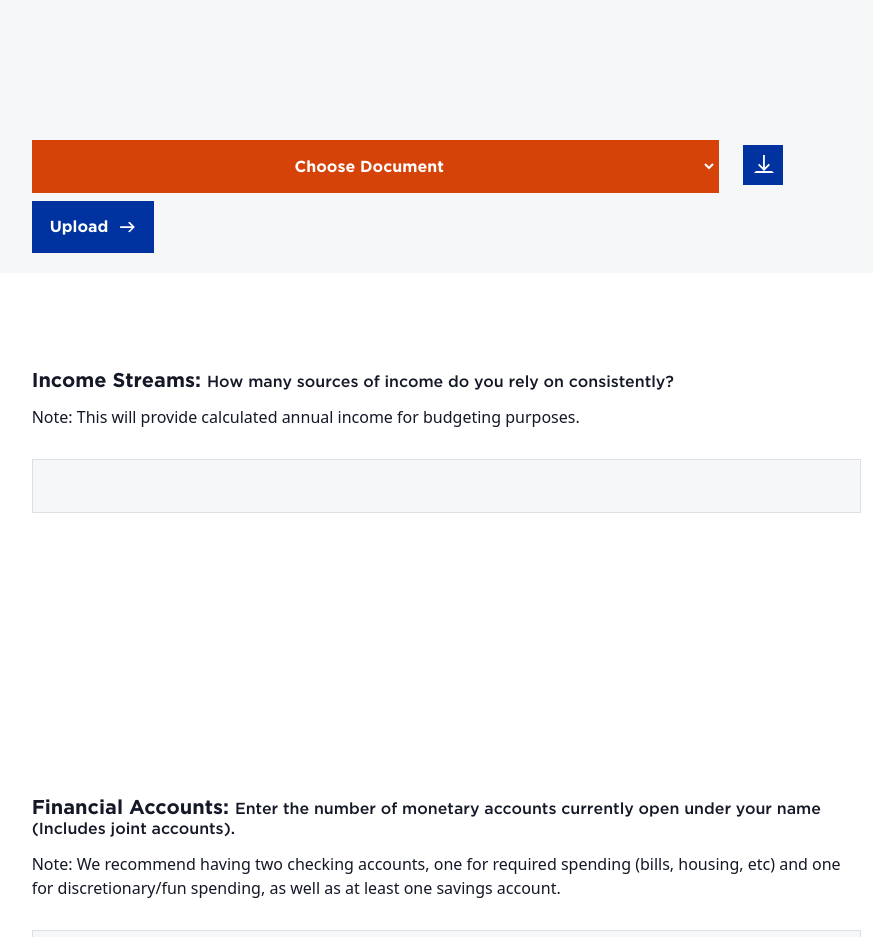
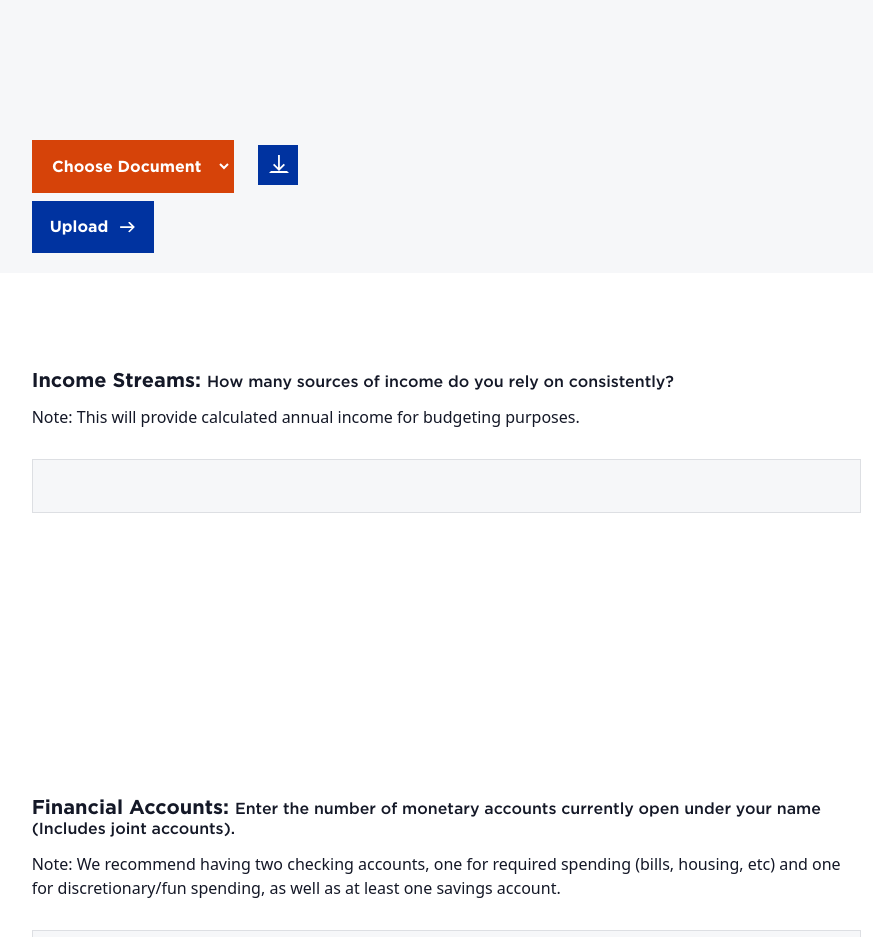
Before and after one commit to jordanralba/BSU-personal-finances, a plain HTML site: page index.html in a window 1280 px wide. Shown: the part 840-1777 px from the top of the page, without its empty margins (87-979 px from the left). Drawn offline with nearby package versions, Linux system fonts and the light colour scheme.

Commit message:
minor changes

```diff
--- a/index.html
+++ b/index.html
@@ -84,7 +84,7 @@
                     <div class="row">
                         <div class="col-md-12">
                             <div class="row">
-                                <div class="col-10">
+                                <div class="col-auto">
                                     <select id="document_select" data-bs-toggle="tooltip" data-bs-custom-class="custom-tooltip" title="Select the name to save the file under." name="document_select">
                                         <option value=""><i class="sub-label">Choose Document</i></option>
                                         <option value="0">State ID</option>
--- a/style.css
+++ b/style.css
@@ -293,7 +293,8 @@ input[type=file]{
     padding-right: 14px;
     border-width: 2px;
     margin-bottom: 8px;
-    width: 100%;
+    max-width: 100%;
+    width: max-content;
 }
 
 .btn-primary:hover, .btn-primary:active, .btn-primary:visited, .btn-primary:focus{
```
